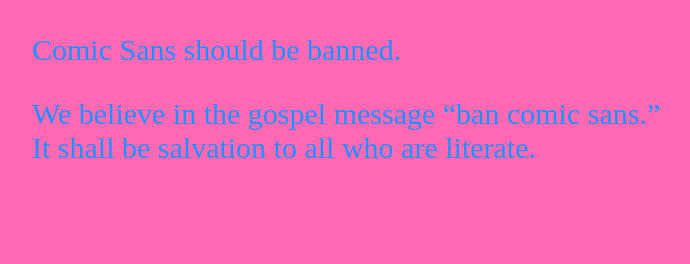
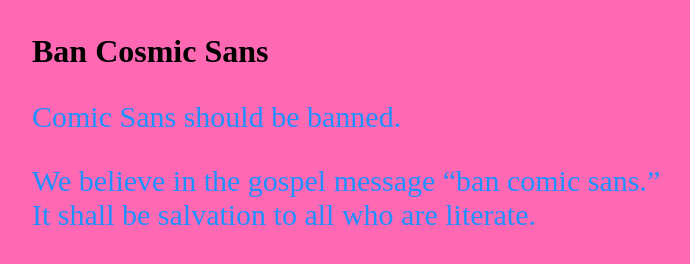
Before and after one commit to yenvynguyenn/design-manifesto, a plain HTML site: page index.html in a window 1280 px wide. Shown: the whole page, without its empty margins (1-691 px from the left). Drawn offline with Linux system fonts and the light colour scheme.

Commit message:
Update index.html
added h1

```diff
--- a/index.html
+++ b/index.html
@@ -13,6 +13,7 @@
   </style>
 </head>
   <body>
+    <h1>Ban Cosmic Sans</h1>
     <p>Comic Sans should be banned.</p>
    <p>We believe in the gospel message “ban comic sans.” <br> It shall be salvation to all who are literate.</p>
   </body>
```
